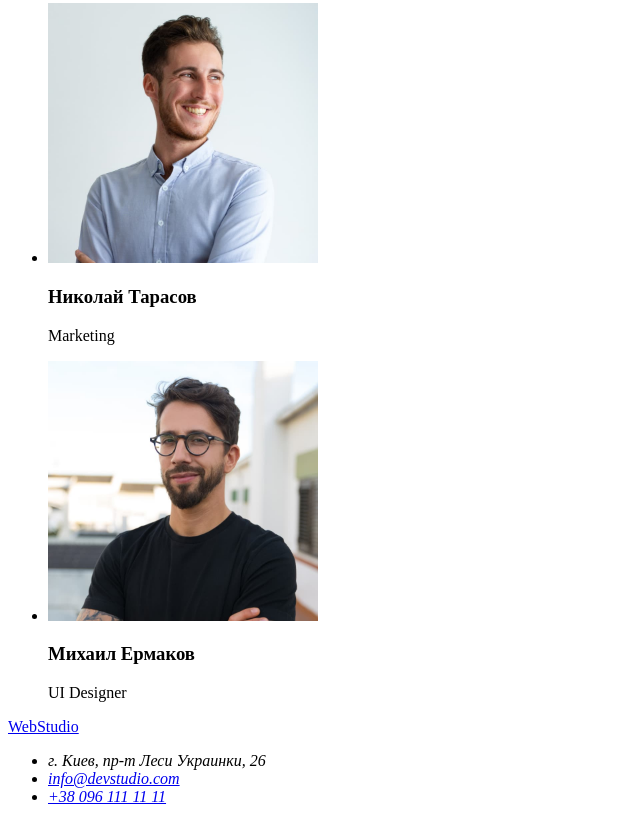
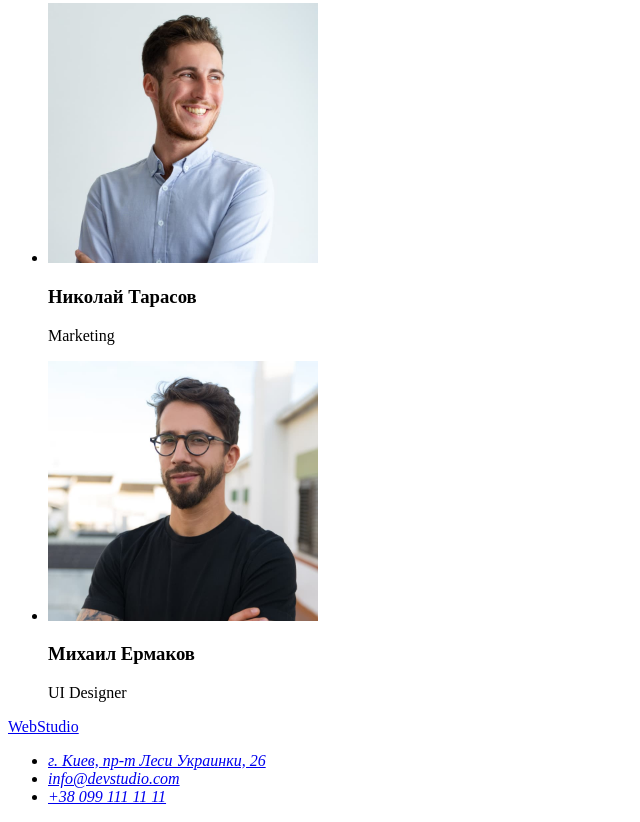
Before and after one commit to Adriy/goit-markup-hw-01, a plain HTML site: page index.html in a window 1280 px wide. Shown: the part 1689-2511 px from the top of the page, without its empty margins (0-640 px from the left). Drawn offline with Linux system fonts and the light colour scheme.

Commit message:
виправив адресу, добавив силку гугл мап

```diff
--- a/index.html
+++ b/index.html
@@ -127,12 +127,19 @@
       <a href="./index.html">WebStudio</a>
       <address>
         <ul>
-          <li>г. Киев, пр-т Леси Украинки, 26</li>
+          <li>
+            <a
+              href="https://goo.gl/maps/9jqwr3Agw3KdSmHo9"
+              target="_blank"
+              rel="noopener noreferrer"
+              >г. Киев, пр-т Леси Украинки, 26</a
+            >
+          </li>
           <li>
             <a href="mailto:info@devstudio.com">info@devstudio.com</a>
           </li>
           <li>
-            <a href="tel:+380961111111">+38 096 111 11 11</a>
+            <a href="tel:+380991111111">+38 099 111 11 11</a>
           </li>
         </ul>
       </address>
```
